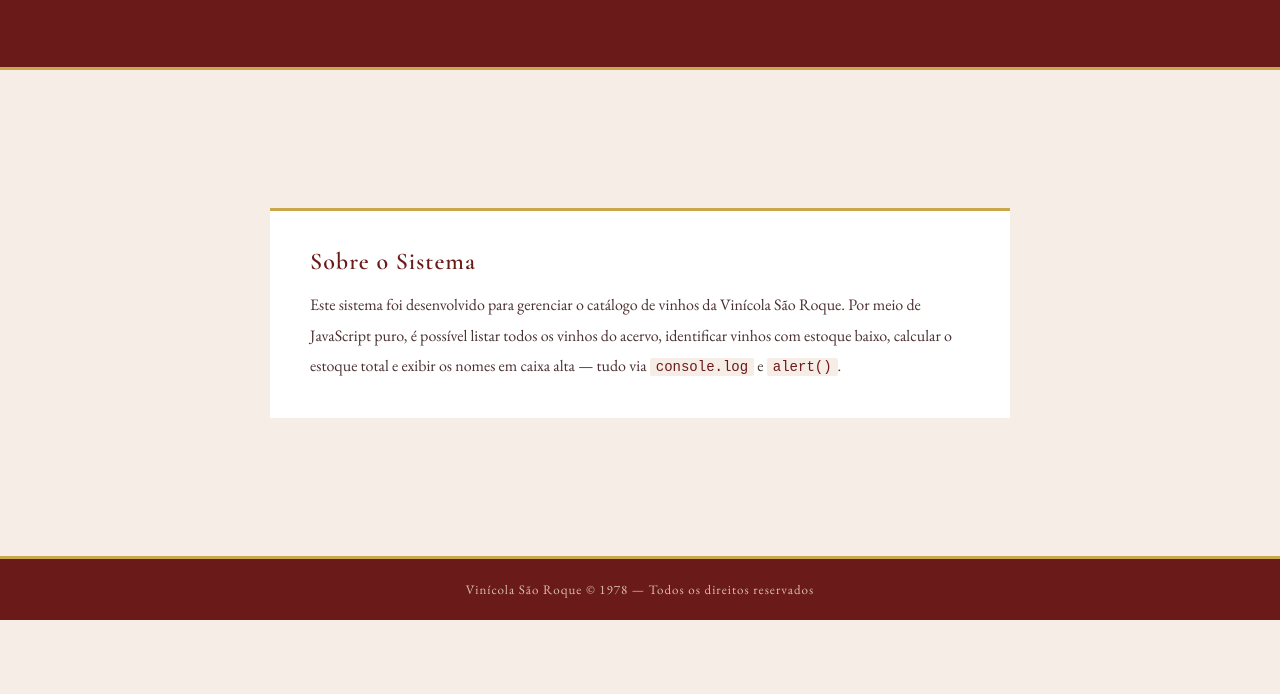
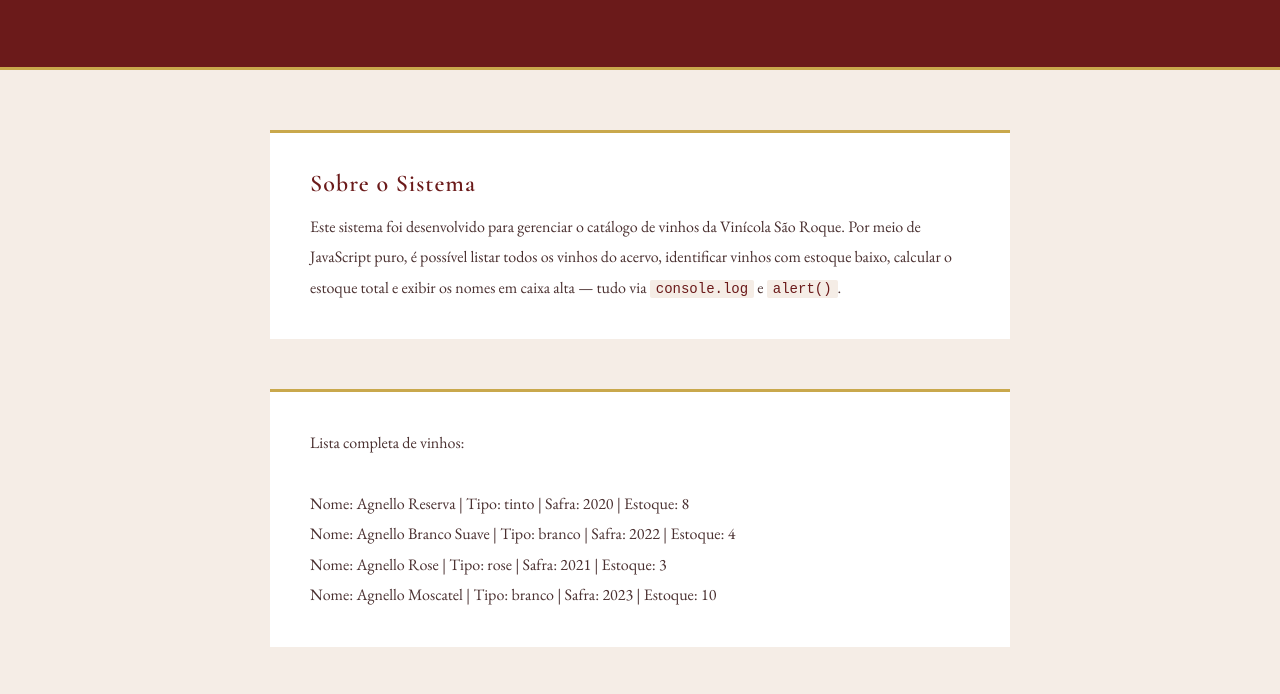
Before and after one commit to arthurgermano69/vinheria-agnello-checkpoint03, a plain HTML site: page index.html in a window 1280 px wide. Shown: the part 180-874 px from the top of the page. Before the commit the page ends 800 px from the top, so only its background shows below. Drawn offline with nearby package versions, Linux system fonts and the light colour scheme.

Commit message:
Fix: Corecao codigo JS e CSS

```diff
--- a/src/css/style.css
+++ b/src/css/style.css
@@ -129,3 +129,14 @@ footer {
   letter-spacing: 1px;
   color: #d9bfb0;
 }
+
+.resultado {
+  background-color: #ffffff;
+  border-top: 3px solid #c9a84c;
+  padding: 36px 40px;
+  white-space: pre;
+  font-family: 'EB Garamond', serif;
+  font-size: 16px;
+  line-height: 1.9;
+  color: #4a3030;
+}
--- a/src/js/script.js
+++ b/src/js/script.js
@@ -19,6 +19,14 @@ const vinhos = [
     estoque: 3
   }
 ];
+
+// Exibe o resultado na tela dentro da main
+function exibirNaTela(texto) {
+  const div = document.createElement("div");
+  div.className = "resultado";
+  div.innerText = texto;
+  document.querySelector("main").appendChild(div);
+}
 
 // Adiciona um novo vinho no array
 function adicionarVinho(nome, tipo, safra, estoque) {
@@ -49,7 +57,7 @@ function listarVinhos() {
     listaTexto += linha + "\n";
   });
 
-  alert(listaTexto);
+  exibirNaTela(listaTexto);
 }
 
 // Mostra os vinhos com estoque abaixo de 5 usando filter
@@ -73,7 +81,7 @@ function mostrarVinhosEstoqueBaixo() {
     listaTexto += linha + "\n";
   });
 
-  alert(listaTexto);
+  exibirNaTela(listaTexto);
 }
 
 // Calcula e retorna o estoque total usando reduce
@@ -83,7 +91,7 @@ function calcularEstoqueTotal() {
   }, 0);
 
   console.log("Estoque total da vinicola: " + estoqueTotal);
-  alert("Estoque total da vinicola: " + estoqueTotal);
+  exibirNaTela("Estoque total da vinicola: " + estoqueTotal);
 
   return estoqueTotal;
 }
@@ -103,7 +111,7 @@ function exibirNomesCaixaAlta() {
     listaTexto += nome + "\n";
   });
 
-  alert(listaTexto);
+  exibirNaTela(listaTexto);
 }
 
 // Execucao das funcoes solicitadas
```
